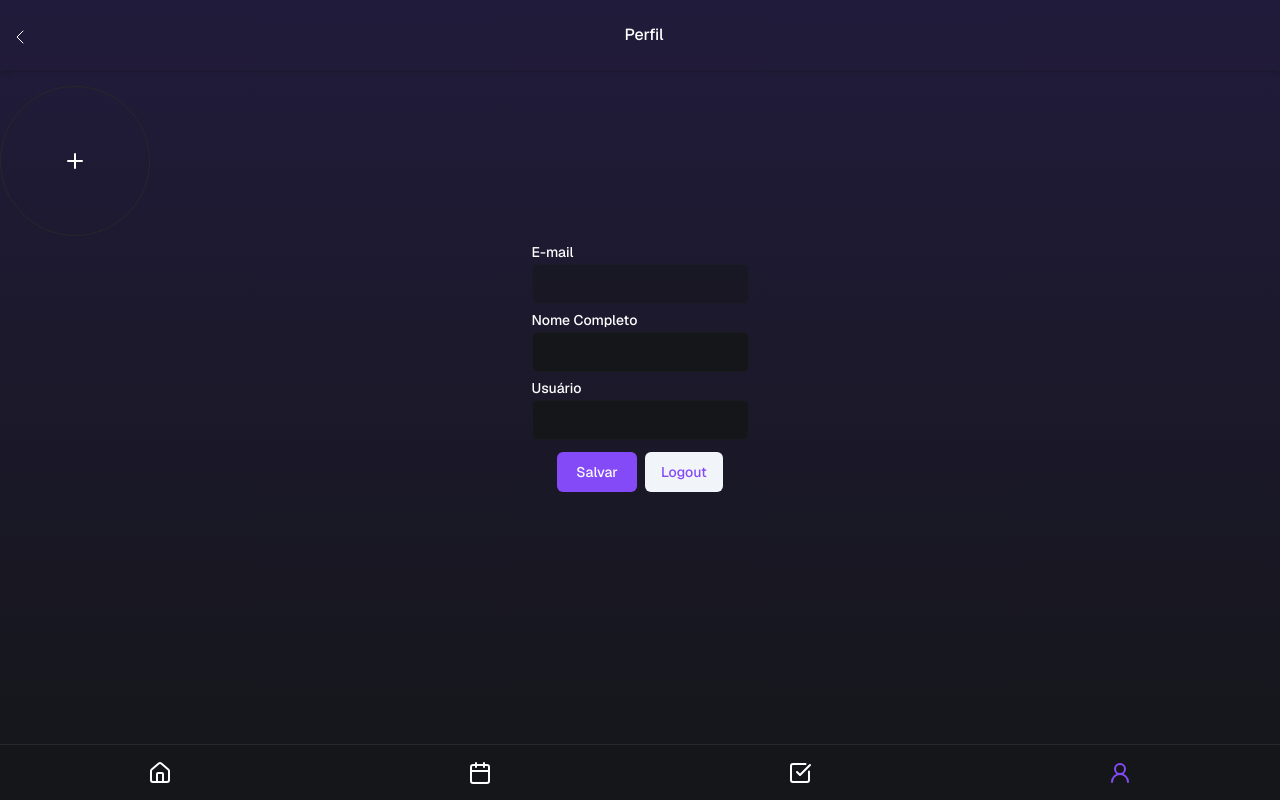
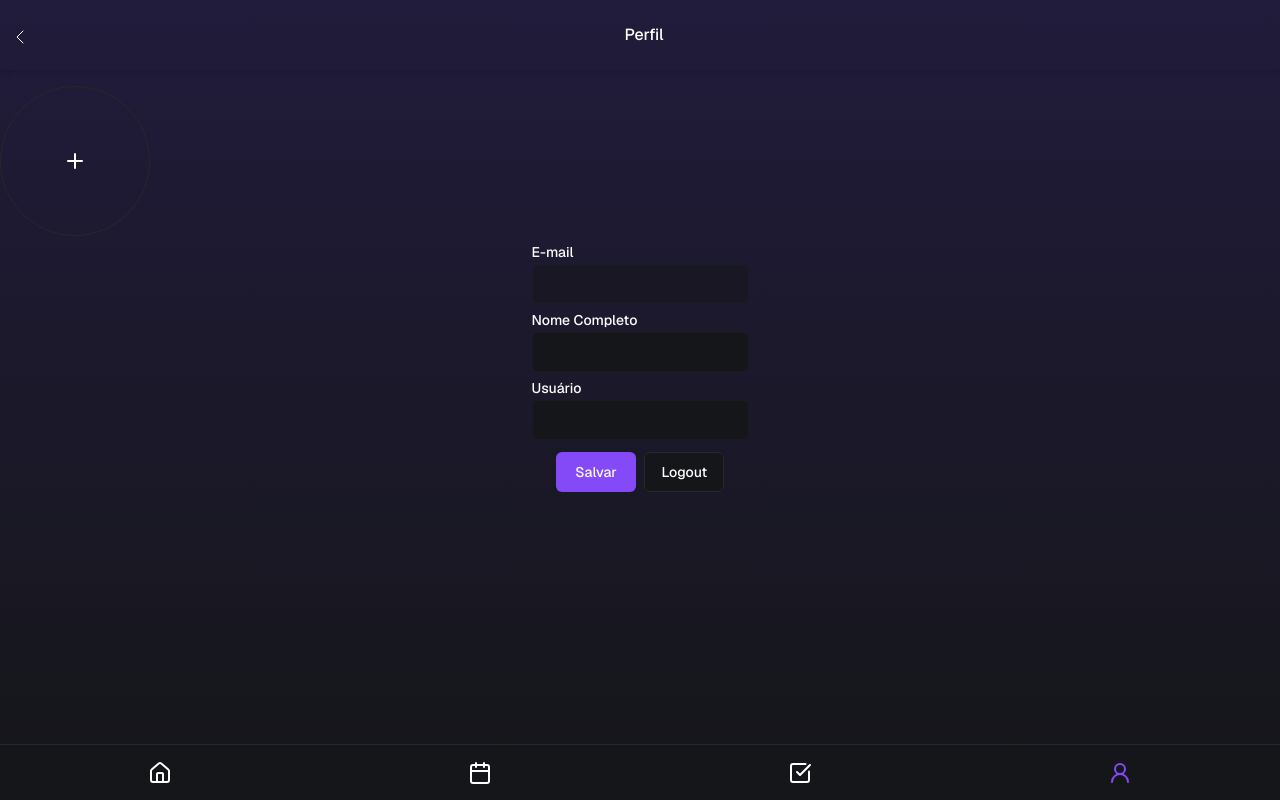
Before and after one commit to TheDuxX/to-do-list, a Next.js app: page /account in a window 1280 px wide. Built offline with nearby package versions, Linux system fonts and the light colour scheme; no server answers; the database is empty.

Commit message:
feat: change button variant

```diff
--- a/app/(pages)/account/_components/account-form.tsx
+++ b/app/(pages)/account/_components/account-form.tsx
@@ -118,7 +118,7 @@ export default function AccountForm({ user }: { user: User | null }) {
           <Button
             className="button block min-w-[50%]"
             type="submit"
-            variant="secondary"
+            variant="outline"
           >
             Logout
           </Button>
--- a/app/_components/ui/button.tsx
+++ b/app/_components/ui/button.tsx
@@ -13,7 +13,7 @@ const buttonVariants = cva(
         destructive:
           "bg-destructive text-destructive-foreground hover:bg-destructive/90",
         outline:
-          "border border-input bg-background hover:bg-accent hover:text-accent-foreground",
+          "border border-border bg-background hover:bg-accent hover:text-accent-foreground",
         secondary:
           "bg-secondary text-secondary-foreground hover:bg-secondary/80",
         ghost: "hover:bg-accent hover:text-accent-foreground",
```
